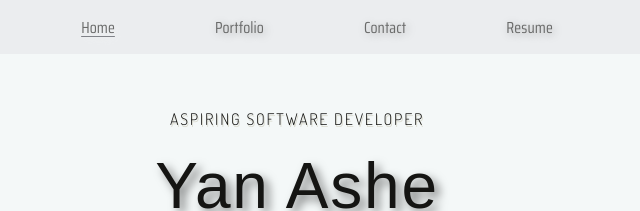
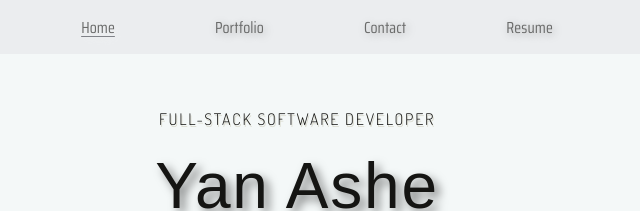
Before and after one commit to Chaosgale/ReactPortfolio, a React (Vite) app: page / in a window 1280 px wide. Shown: the top 211 px of the page, without its empty margins (343-983 px from the left). Built offline with nearby package versions, Linux system fonts and the light colour scheme; a web font is replaced by a local one.

Commit message:
Update index.jsx

```diff
--- a/src/components/Profile/index.jsx
+++ b/src/components/Profile/index.jsx
@@ -4,7 +4,7 @@ function Profile() {
     return (
         <div className={classes.main}>
             <div className={classes.submain}>
-                <h6 className={classes.sublogo}>ASPIRING SOFTWARE DEVELOPER</h6>
+                <h6 className={classes.sublogo}>FULL-STACK SOFTWARE DEVELOPER</h6>
                 <h1 className={classes.logo}>Yan Ashe</h1>
                 <img src="https://raw.githubusercontent.com/Chaosgale/ReactPortfolio/main/src/assets/pictures/portrpic.jpeg" alt="Guy in the jacket" width="400" height="600" />
 
```
